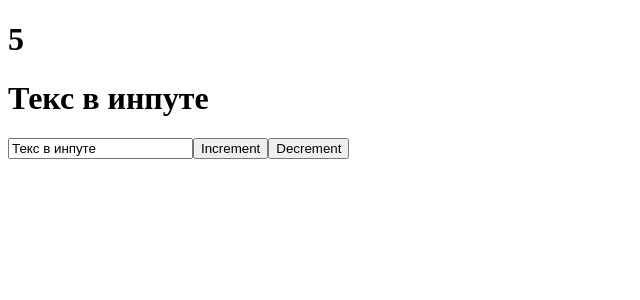
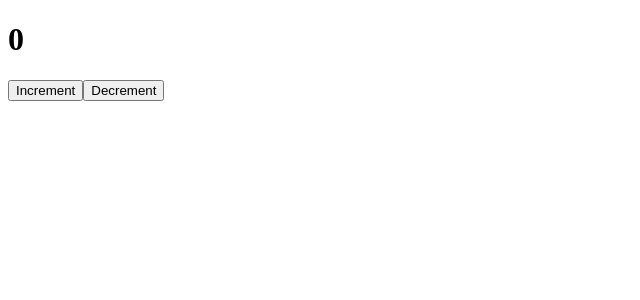
Before and after one commit to SVDotsenko/react-basic, a React (Create React App) app: page / in a window 1280 px wide. Shown: the top 300 px of the page, without its empty margins (0-640 px from the left). Built offline with nearby package versions, Linux system fonts and the light colour scheme.

Commit message:
разбитие на компоненты: функциональные и классовые

```diff
--- a/src/App.js
+++ b/src/App.js
@@ -1,28 +1,9 @@
-import {useState} from "react";
+import ClassCounter from "./components/ClassCounter";
 
 export default function App() {
-    const [likes, setLikes] = useState(5);
-    const [value, setValue] = useState('Текс в инпуте');
-
-    function increment() {
-        setLikes(likes + 1);
-    }
-
-    function decrement() {
-        setLikes(likes - 1);
-    }
-
     return (
         <div className="App">
-            <h1>{likes}</h1>
-            <h1>{value}</h1>
-            <input
-                type="text"
-                value={value}
-                onChange={event => setValue(event.target.value)}
-            />
-            <button onClick={increment}>Increment</button>
-            <button onClick={decrement}>Decrement</button>
+            <ClassCounter/>
         </div>
     );
 }
--- /dev/null
+++ b/src/components/ClassCounter.jsx
@@ -0,0 +1,31 @@
+import React from "react";
+
+export default class ClassCounter extends React.Component {
+
+    constructor(props) {
+        super(props);
+        this.state = {
+            count: 0
+        }
+        this.increment = this.increment.bind(this);
+        this.decrement = this.decrement.bind(this);
+    }
+
+    increment() {
+        this.setState({count: this.state.count + 1});
+    }
+
+    decrement() {
+        this.setState({count: this.state.count - 1});
+    }
+
+    render() {
+        return (
+            <div>
+                <h1>{this.state.count}</h1>
+                <button onClick={this.increment}>Increment</button>
+                <button onClick={this.decrement}>Decrement</button>
+            </div>
+        )
+    }
+}
```
Also changed, not shown: src/components/Counter.jsx (added, +24 -0 lines).
